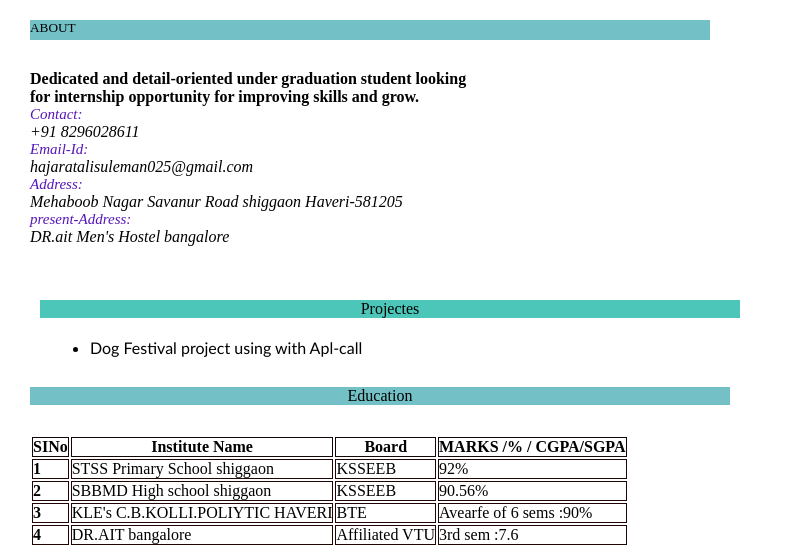
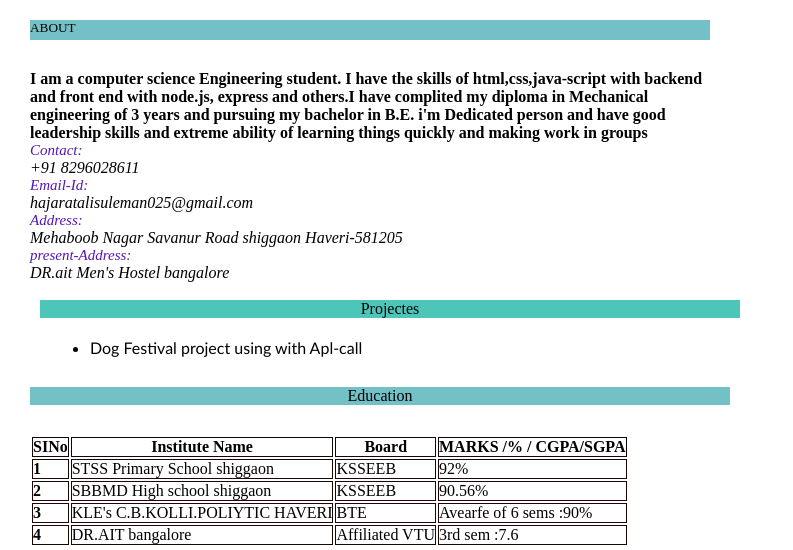
Before and after one commit to hajaratali123/Resume, a plain HTML site: page index.html in a window 1280 px wide. Shown: the part 250-800 px from the top of the page, without its empty margins (0-793 px from the left). Drawn offline with Linux system fonts and the light colour scheme.

Commit message:
all files add to resume

```diff
--- a/index.html
+++ b/index.html
@@ -28,7 +28,11 @@
     </header>
     <h5 id="about">ABOUT</h5>
     <div id="myself">
-        <p id="abt">Dedicated and detail-oriented under graduation student looking <br> for internship opportunity for improving skills and grow.</p>
+        <p id="abt">I am a computer science Engineering student. I have the skills of html,css,java-script with backend and front end with node.js, express and others.I have complited my diploma in Mechanical engineering of 3 years and pursuing my bachelor in B.E.
+            i'm Dedicated person and have good leadership skills and extreme ability of learning things quickly and making work in groups
+
+
+        </p>
 
         <ul>
 
```
